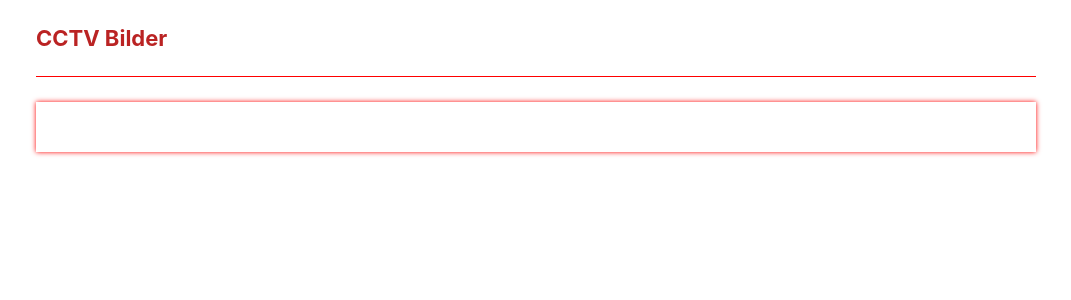
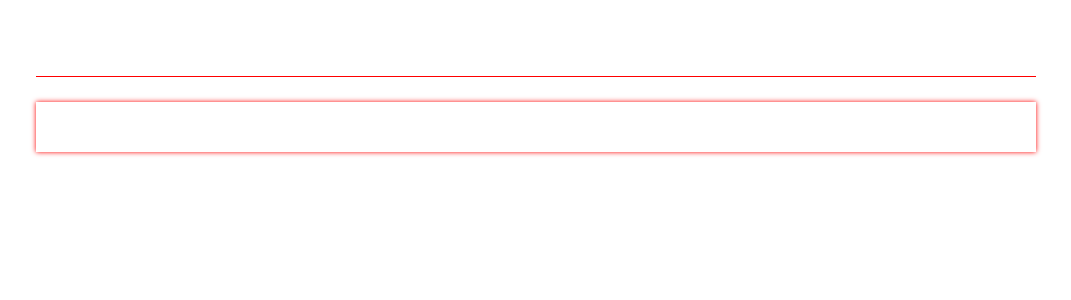
Before and after one commit to Yokai-SUEW/html_old, a PHP site: page /cctv.php in a window 1280 px wide. Shown: the part 68-368 px from the top of the page, without its empty margins (104-1175 px from the left). Run offline with PHP 8.4, Linux system fonts and the light colour scheme; the visitor is signed in with stand-in values (Sample User, id 1); some libraries are stand-ins or nearby versions.

Commit message:
Update mainStyles.css

```diff
--- a/mainStyles.css
+++ b/mainStyles.css
@@ -24,7 +24,10 @@ body.loggedin {
 	padding: 25px 0;
 	font-size: 22px;
 	border-bottom: 1px solid red;
-	color: #ba2323;
+	border-left: transparent;
+	border-right: transparent;
+	border-top: transparent;
+	color: white;
 }
 .content > p, .content > div {
 	box-shadow: 0 0 5px 0 rgba(255, 0, 0, 2);
```
